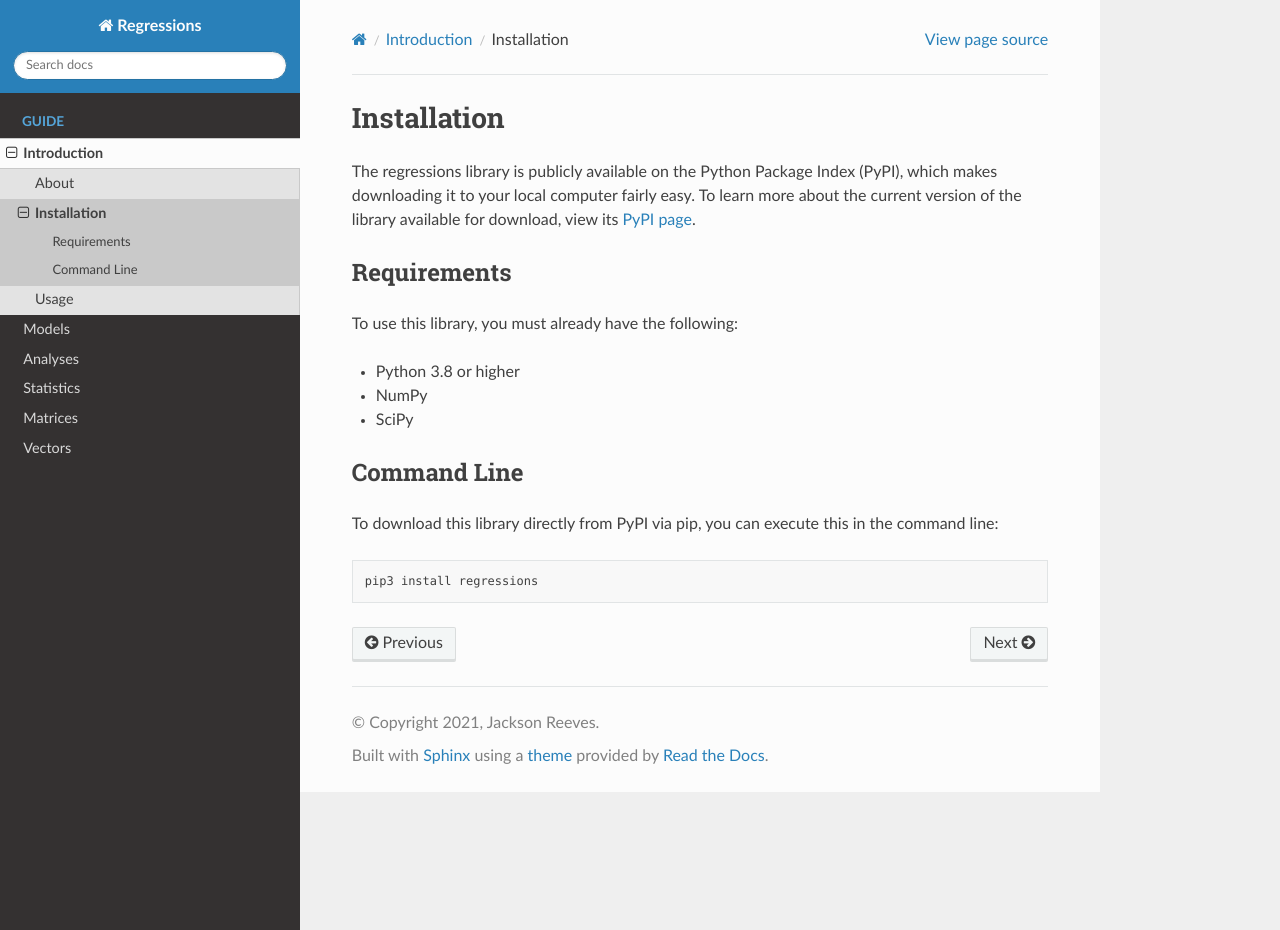
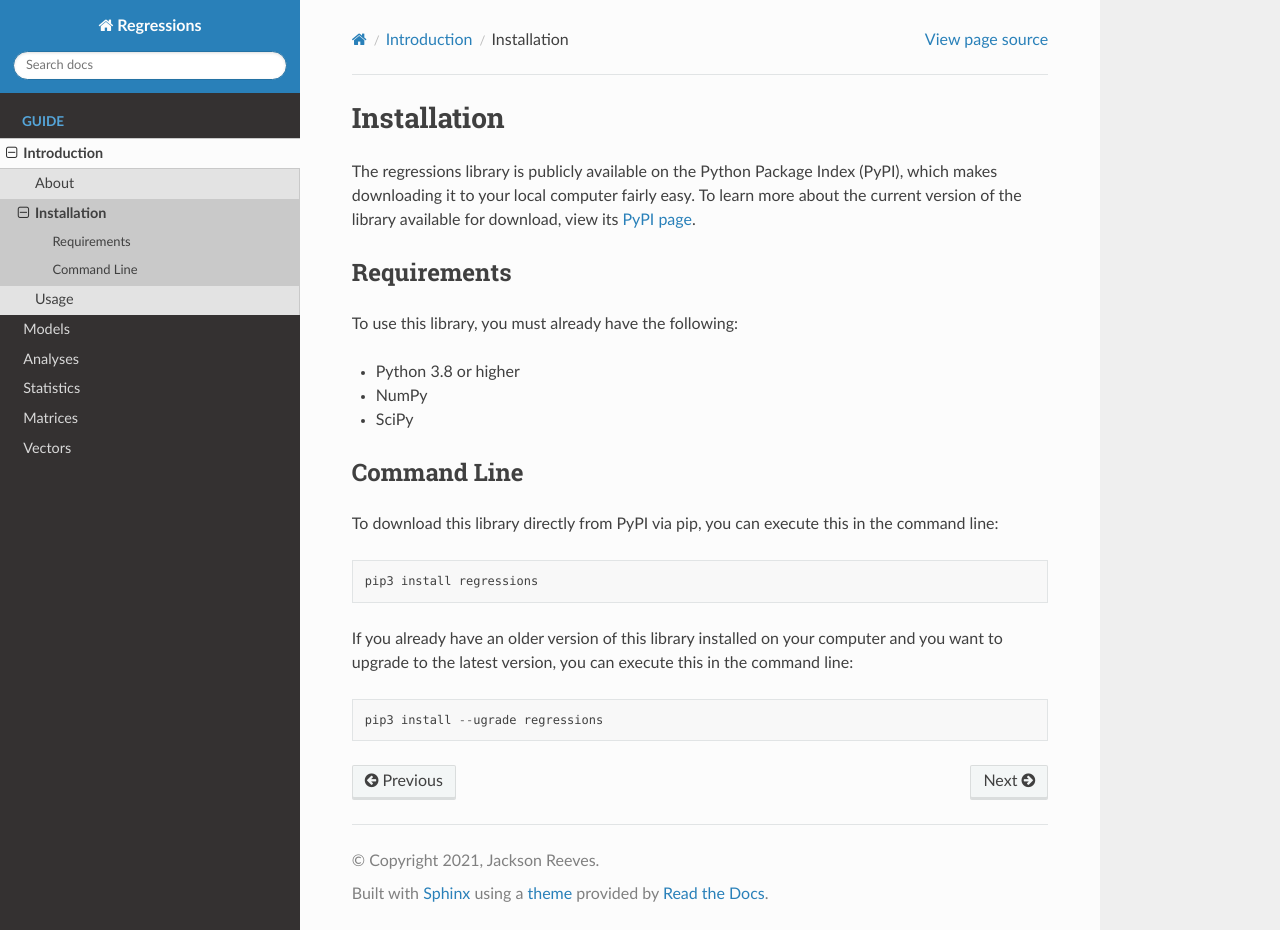
Before and after one commit to jtreeves/regressions_library, a Sphinx documentation site: the page built from documentation/source/introduction/pages/installation.rst, in a window 1280 px wide and 930 px high. Built offline with Sphinx 7.4.7 and the Read the Docs theme 2.0.0, drawn with Linux system fonts in a browser that asks for light colours.

Commit message:
[documentation] Add notes about version and upgrading

```diff
--- a/documentation/source/introduction/pages/about.rst
+++ b/documentation/source/introduction/pages/about.rst
@@ -1,6 +1,6 @@
 About
 -----
-The regressions library is a collection of algorithms for fitting data to different functional models by using linear algebra and machine learning. It can generate the following eight key regression models based on any data set: linear, quadratic, cubic, hyperbolic, exponential, logarithmic, logistic, and sinusoidal. For each model, it outputs the constants of the equation, notable graphical points, and the correlation coefficient, among other useful details. To better understand how the library's many functions work, view its full |github| on GitHub.
+The regressions library is a collection of algorithms for fitting data to different functional models by using linear algebra and machine learning. It can generate the following eight key regression models based on any data set: linear, quadratic, cubic, hyperbolic, exponential, logarithmic, logistic, and sinusoidal. For each model, it outputs the constants of the equation, notable graphical points, and the correlation coefficient, among other useful details. To better understand how the library's many functions work, view its full |github| on GitHub. This documentation is compatible with all versions of the regressions library at or above version 2.0.
 
 Purpose
 *******
--- a/documentation/source/introduction/pages/installation.rst
+++ b/documentation/source/introduction/pages/installation.rst
@@ -18,6 +18,12 @@ To download this library directly from PyPI via pip, you can execute this in the
 
     pip3 install regressions
 
+If you already have an older version of this library installed on your computer and you want to upgrade to the latest version, you can execute this in the command line:
+
+.. code-block::
+
+    pip3 install --ugrade regressions
+
 .. |pypi| raw:: html
 
     <a href="https://pypi.org/project/regressions/" target="_blank">PyPI page</a>
```
